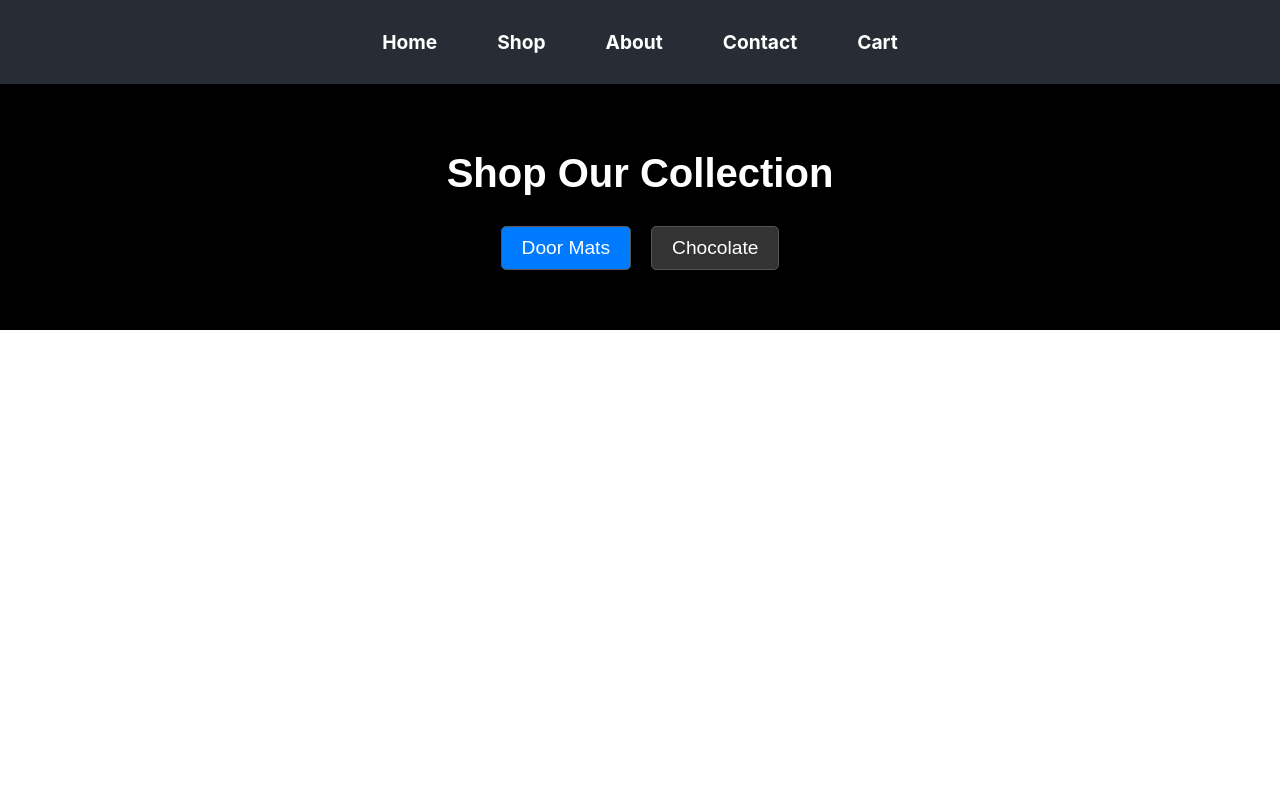
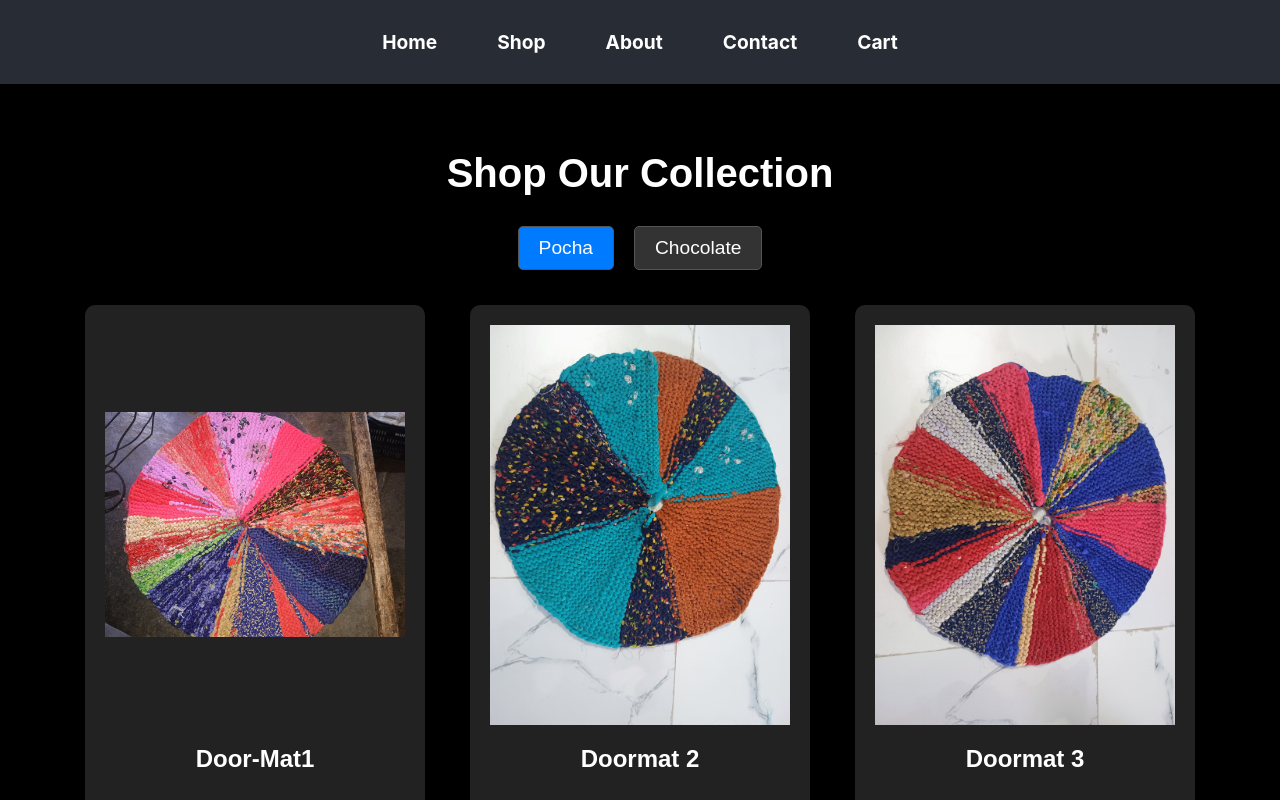
Before and after one commit to shahgovinda/E-commerce, a React (Create React App) app: page /shop in a window 1280 px wide. Shown: the top 800 px of the page. Built offline with nearby package versions, Linux system fonts and the light colour scheme.

Commit message:
Update ShopPage.js

```diff
--- a/src/components/ShopPage.js
+++ b/src/components/ShopPage.js
@@ -3,8 +3,8 @@ import { useNavigate } from 'react-router-dom';
 
 const ShopPage = () => {
   const [cart, setCart] = useState([]);
-  const [selectedCategory, setSelectedCategory] = useState('Door Mats');
-  const [categories, setCategories] = useState(['Door Mats', 'Chocolate']);  // Track existing categories dynamically
+  const [selectedCategory, setSelectedCategory] = useState('Pocha');
+  const [categories, setCategories] = useState(['Pocha', 'Chocolate']);  // Track existing categories dynamically
   const navigate = useNavigate();
 
   const increaseQuantity = (product) => {
```
